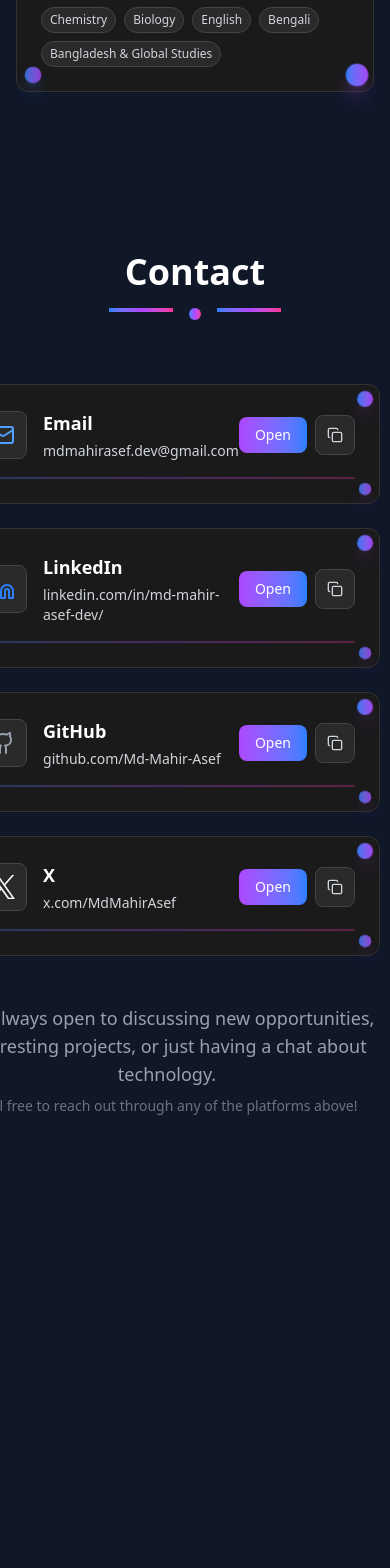
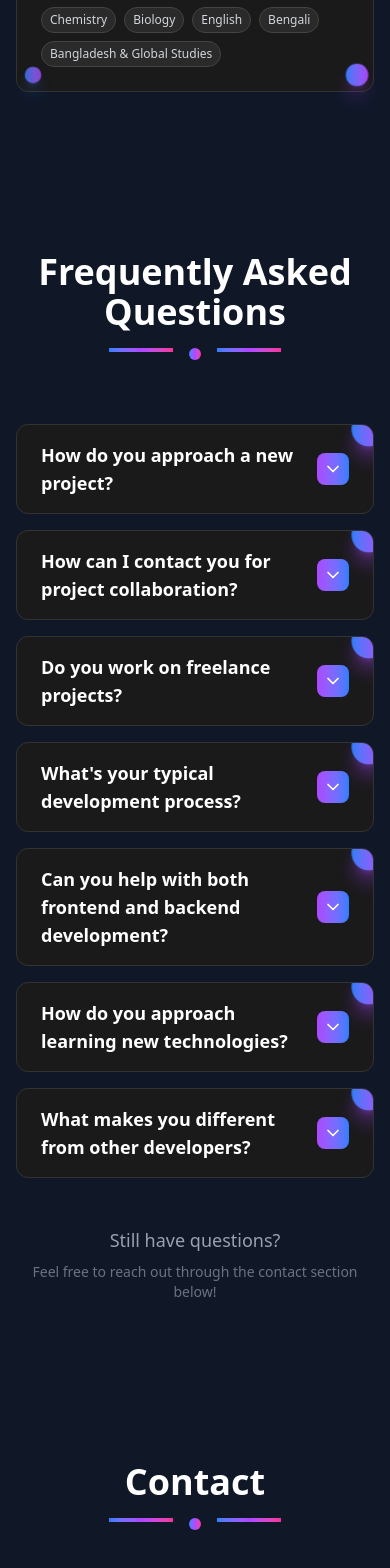
Before and after one commit to Md-Mahir-Asef/portfolio, a React (Vite) app: page / in a window 390 px wide. Shown: the part 7809-9377 px from the top of the page. Before the commit the page ends 9005 px from the top, so only its background shows below. Built offline with nearby package versions, Linux system fonts and the light colour scheme.

Commit message:
Feat(FAQ): Build FAQ Section.

```diff
--- a/src/pages/Home.tsx
+++ b/src/pages/Home.tsx
@@ -3,6 +3,7 @@ import About from "../sections/About";
 import Projects from "../sections/Projects";
 import Skills from "../sections/Skills";
 import Education from "../sections/Education";
+import Faq from "../sections/Faq";
 import Contact from "../sections/Contact";
 import useScrollReveal from "../hooks/useScrollReveal";
 
@@ -16,6 +17,7 @@ const Home = () => {
             <Projects />
             <Skills />
             <Education />
+            <Faq />
             <Contact />
         </div>
     );
--- /dev/null
+++ b/src/sections/Faq.tsx
@@ -0,0 +1,128 @@
+import { useState } from "react";
+import { ChevronDown } from "lucide-react";
+
+const Faq = () => {
+    const [expandedItems, setExpandedItems] = useState<number[]>([]);
+
+    const faqData = [
+        {
+            question: "How do you approach a new project?",
+            answer: "I specialize in TypeScript, Node.js, React, and PostgreSQL for backend development. I also work extensively with frontend frameworks like React and Vue.js, and have experience with cloud deployment, database design, and API development.",
+        },
+        {
+            question: "How can I contact you for project collaboration?",
+            answer: "You can reach me through multiple channels: email at mdmahirasef.dev@gmail.com, LinkedIn at linkedin.com/in/md-mahir-asef-dev, GitHub at github.com/Md-Mahir-Asef, or Twitter/X at @MdMahirAsef. I'm always open to discussing new opportunities and collaborations.",
+        },
+        {
+            question: "Do you work on freelance projects?",
+            answer: "Yes, I'm available for freelance projects and consulting work. I particularly enjoy projects that involve complex backend systems, API design, database architecture, or full-stack applications. Feel free to reach out with your project details.",
+        },
+        {
+            question: "What's your typical development process?",
+            answer: "My development process starts with understanding requirements and system design, followed by iterative development with regular feedback. I prioritize clean code, comprehensive testing, and documentation. I believe in building production-ready applications from day one.",
+        },
+        {
+            question:
+                "Can you help with both frontend and backend development?",
+            answer: "Absolutely! While I'm backend-focused, I'm a full-stack developer comfortable with both frontend and backend technologies. I can handle everything from database design and API development to responsive frontend interfaces and deployment strategies.",
+        },
+        {
+            question: "How do you approach learning new technologies?",
+            answer: "I approach learning through hands-on projects and practical application. I focus on understanding fundamental concepts before diving into specific frameworks. I believe in continuous learning and staying updated with industry trends while maintaining strong computer science fundamentals.",
+        },
+        {
+            question: "What makes you different from other developers?",
+            answer: "I combine strong computer science fundamentals with practical production experience. I focus on building maintainable, scalable solutions rather than just functional code. I understand system design, database architecture, and the importance of writing code that lasts in production environments.",
+        },
+    ];
+
+    const toggleItem = (index: number) => {
+        setExpandedItems((prev) =>
+            prev.includes(index)
+                ? prev.filter((item) => item !== index)
+                : [...prev, index],
+        );
+    };
+
+    return (
+        <section
+            id="faq"
+            className="bg-gray-900 text-white py-20 px-4 sm:px-6 lg:px-8 scroll-reveal"
+        >
+            <div className="max-w-7xl mx-auto">
+                {/* Section Title */}
+                <div className="text-center mb-16">
+                    <h2 className="text-4xl md:text-5xl font-bold mb-4">
+                        Frequently Asked Questions
+                    </h2>
+                    {/* Decorative gradient elements */}
+                    <div className="flex justify-center space-x-4 mb-8">
+                        <div className="w-16 h-1 bg-linear-to-r from-blue-500 via-purple-500 to-pink-500"></div>
+                        <div className="w-3 h-3 bg-linear-to-r from-blue-500 via-purple-500 to-pink-500 rounded-full"></div>
+                        <div className="w-16 h-1 bg-linear-to-r from-blue-500 via-purple-500 to-pink-500"></div>
+                    </div>
+                </div>
+
+                {/* FAQ Items */}
+                <div className="max-w-4xl mx-auto space-y-4">
+                    {faqData.map((item, index) => (
+                        <div key={index} className="group">
+                            <div
+                                className="relative bg-[#1A1A1A] border border-[#333333] rounded-xl overflow-hidden scroll-reveal"
+                                style={{ animationDelay: `${index * 0.1}s` }}
+                            >
+                                {/* Animated gradient circle in top right corner */}
+                                <div className="absolute -top-2 -right-2 w-6 h-6 bg-linear-to-r from-blue-500 to-purple-500 rounded-full shadow-lg shadow-purple-500/50 animate-grow-shrink"></div>
+
+                                {/* Question Header */}
+                                <button
+                                    onClick={() => toggleItem(index)}
+                                    className="w-full px-6 py-4 text-left flex items-center justify-between hover:bg-[#2A2A2A] transition-all duration-200 group"
+                                >
+                                    <h3 className="text-lg font-semibold text-white pr-4">
+                                        {item.question}
+                                    </h3>
+                                    <div
+                                        className={`shrink-0 w-8 h-8 bg-linear-to-r from-purple-500 to-blue-500 rounded-lg flex items-center justify-center transition-transform duration-300 ${
+                                            expandedItems.includes(index)
+                                                ? "rotate-180"
+                                                : ""
+                                        }`}
+                                    >
+                                        <ChevronDown className="w-5 h-5 text-white" />
+                                    </div>
+                                </button>
+
+                                {/* Answer Content */}
+                                <div
+                                    className={`overflow-hidden transition-all duration-300 ease-in-out ${
+                                        expandedItems.includes(index)
+                                            ? "max-h-96"
+                                            : "max-h-0"
+                                    }`}
+                                >
+                                    <div className="px-6 pb-4 text-gray-300 leading-relaxed">
+                                        {item.answer}
+                                    </div>
+                                </div>
+                            </div>
+                        </div>
+                    ))}
+                </div>
+
+                {/* Additional Message */}
+                <div className="mt-12 text-center">
+                    <p className="text-gray-400 text-lg">
+                        Still have questions?
+                    </p>
+                    <p className="text-gray-500 text-sm mt-2">
+                        Feel free to reach out through the contact section
+                        below!
+                    </p>
+                </div>
+            </div>
+        </section>
+    );
+};
+
+export default Faq;
--- a/src/sections/Header.tsx
+++ b/src/sections/Header.tsx
@@ -9,6 +9,7 @@ const Header = () => {
         { name: "Projects", href: "#projects" },
         { name: "Skills", href: "#skills" },
         { name: "Education", href: "#education" },
+        { name: "FAQ", href: "#faq" },
         { name: "Contact", href: "#contact" },
         { name: "Resume", href: "#resume", isOutlined: true },
     ];
```
